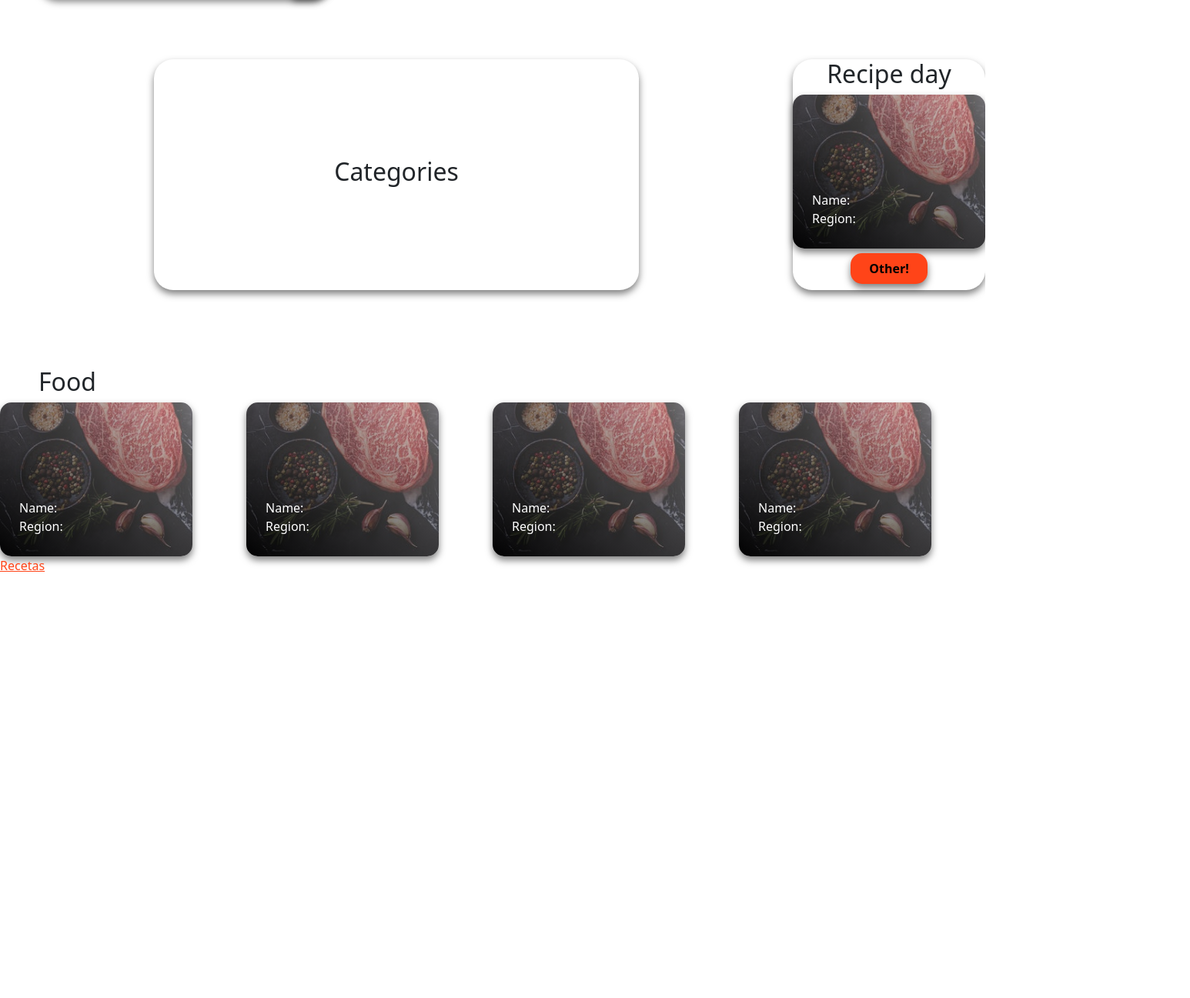
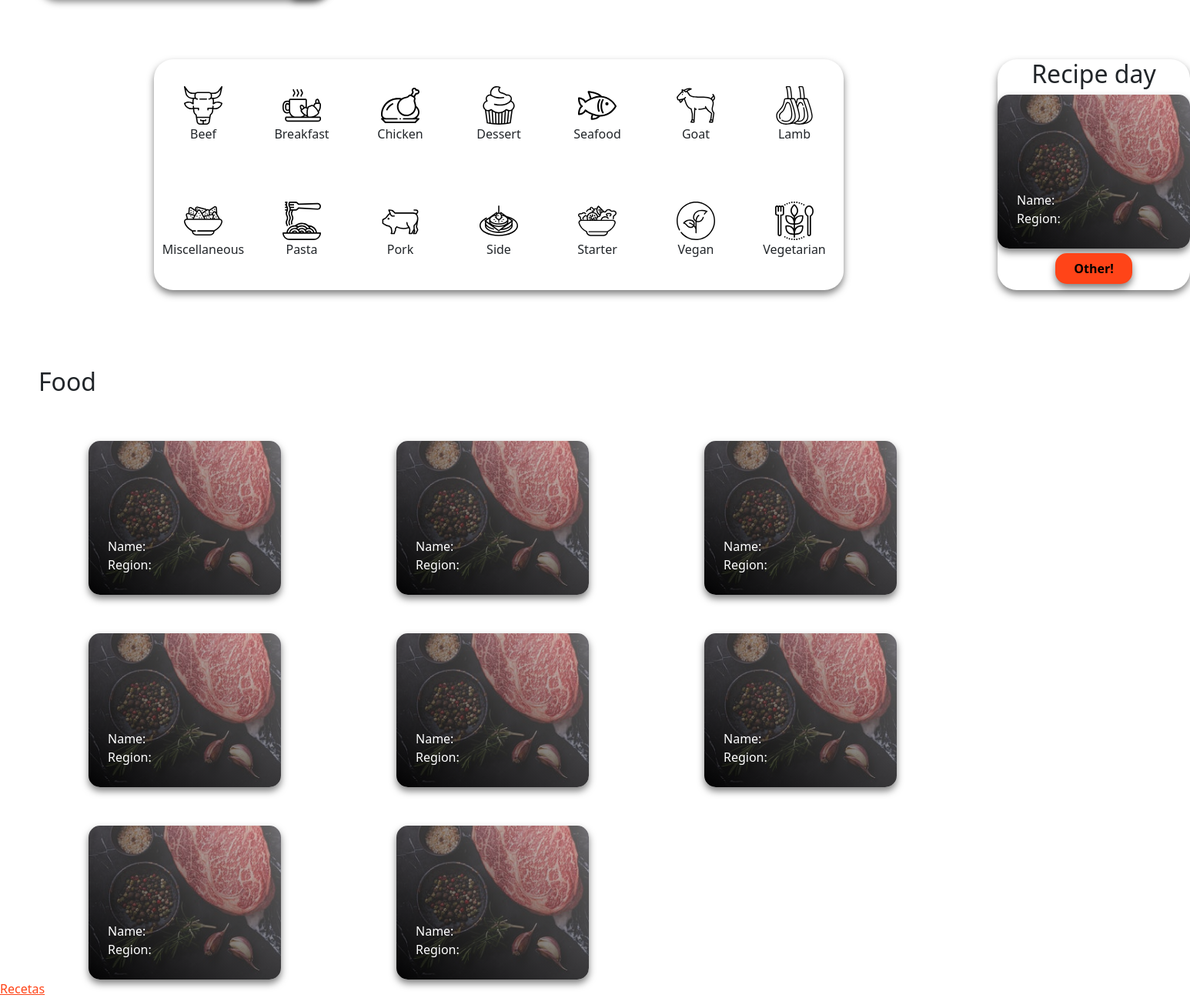
Before and after one commit to AngelA01253832/RECIPES_WEB, a website built with webpack: page index.html in a window 1280 px wide. Shown: the part 154-1451 px from the top of the page at 77% size, 1546 px wide, since content can reach past the window. Before the commit the page ends 901 px from the top, so only its background shows below. Built offline with nearby package versions, Linux system fonts and the light colour scheme.

Commit message:
Creacion de menu de categorias

```diff
--- a/index.html
+++ b/index.html
@@ -16,7 +16,62 @@
     </section>
     <section class="categories-randomrecipe">
         <div class="categories">
-            <h2>Categories</h2>
+            <div class="categorie-item">
+                <a href=""><img src="./img/beef.svg" alt=""></a>
+                <p>Beef</p>
+            </div>
+            <div class="categorie-item">
+                <a href=""><img src="./img/breakfast.svg" alt=""></a>
+                <p>Breakfast</p>
+            </div>
+            <div class="categorie-item">
+                <a href=""><img src="./img/chicken.svg" alt=""></a>
+                <p>Chicken</p>
+            </div>
+            <div class="categorie-item">
+                <a href=""><img src="./img/Dessert.svg" alt=""></a>
+                <p>Dessert</p>
+            </div>
+            <div class="categorie-item">
+                <a href=""><img src="./img/fish.svg" alt=""></a>
+                <p>Seafood</p>
+            </div>
+            <div class="categorie-item">
+                <a href=""><img src="./img/goat.svg" alt=""></a>
+                <p>Goat</p>
+            </div>
+            <div class="categorie-item">
+                <a href=""><img src="./img/lamb.svg" alt=""></a>
+                <p>Lamb</p>
+            </div>
+            <div class="categorie-item">
+                <a href=""><img src="./img/mis.svg" alt=""></a>
+                <p>Miscellaneous</p>
+            </div>
+            <div class="categorie-item">
+                <a href=""><img src="./img/pasta.svg" alt=""></a>
+                <p>Pasta</p>
+            </div>
+            <div class="categorie-item">
+                <a href=""><img src="./img/pork.svg" alt=""></a>
+                <p>Pork</p>
+            </div>
+            <div class="categorie-item">
+                <a href=""><img src="./img/side.svg" alt=""></a>
+                <p>Side</p>
+            </div>
+            <div class="categorie-item">
+                <a href=""><img src="./img/starter.svg" alt=""></a>
+                <p>Starter</p>
+            </div>
+            <div class="categorie-item">
+                <a href=""><img src="./img/vegan.svg" alt=""></a>
+                <p>Vegan</p>
+            </div>
+            <div class="categorie-item">
+                <a href=""><img src="./img/vegetarian.svg" alt=""></a>
+                <p>Vegetarian</p>
+            </div>
         </div>
         <div class="random">
             <h2>Recipe day</h2>
@@ -59,6 +114,30 @@
                 Region:
             </section>
         </div>
+        <div class="food-container">
+            <section class="food-data">
+                Name: <br>
+                Region:
+            </section>
+        </div>
+        <div class="food-container">
+            <section class="food-data">
+                Name: <br>
+                Region:
+            </section>
+        </div>
+        <div class="food-container">
+            <section class="food-data">
+                Name: <br>
+                Region:
+            </section>
+        </div>
+        <div class="food-container">
+            <section class="food-data">
+                Name: <br>
+                Region:
+            </section>
+        </div>
 
     </section>
     <a href="./Recipes.html">Recetas</a>
--- a/scss/main.scss
+++ b/scss/main.scss
@@ -60,9 +60,25 @@ h1{
   background-color: white;
   box-shadow: 0 5px 10px rgba(0,0,0,0.5);
   border-radius: 25px;
-  display: flex;
-  justify-content: center;
-  align-items: center;
+  display: grid;
+  grid-template-columns: 1fr 1fr 1fr 1fr 1fr 1fr 1fr;
+}
+
+.categorie-item{
+  width: 128px;
+  height: 150px;
+  display: block;
+  padding-top: 35px;
+  text-align: center;
+}
+.categorie-item:hover{
+  background-color: $primarycolor;
+  border-radius: 25px;
+}
+.categorie-item img{
+  width: 50px;
+  height: 50px;
+  margin: auto;
 }
 .random{
   margin-left: 200px;
@@ -122,12 +138,15 @@ main h2{
 
 .grid-food{
   display: grid;
-  grid-template-columns: repeat(auto-fit, 20rem);
+  grid-template-columns: repeat(auto-fit, 25rem);
   justify-content: center;
 }
 .food-container{
   width: 250px;
   height: 200px;
+  margin-top: 50px;
+  margin-left: auto;
+  margin-right: auto;
   border-radius: 15px;
   box-shadow: 0 5px 10px rgba(0,0,0,0.5);
   background-color: $primarycolor;
```
Also changed, not shown: css/main.css, img/Dessert.svg (added), img/beef.svg (added), img/breakfast.svg (added), img/chicken.svg (added), img/fish.svg (added), img/goat.svg (added), img/lamb.svg (added), img/mis.svg (added), img/pasta.svg (added), img/pork.svg (added), img/side.svg (added), img/starter.svg (added), img/vegan.svg (added), 1 more files, 1 other file.
